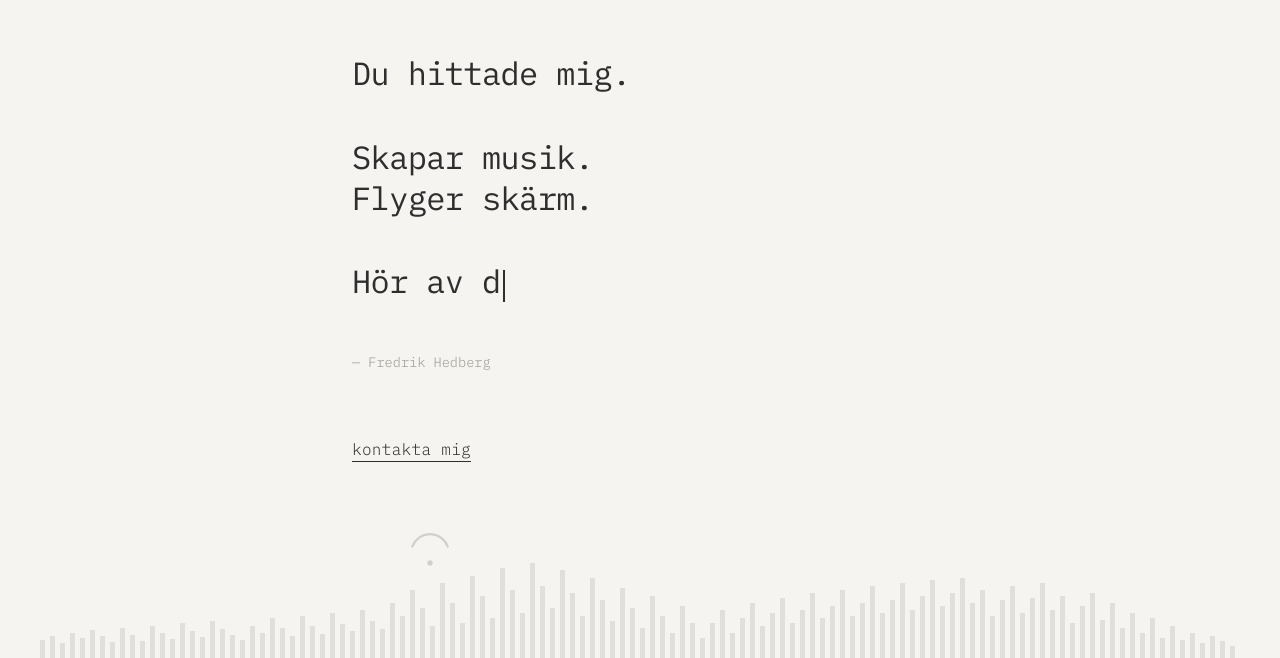
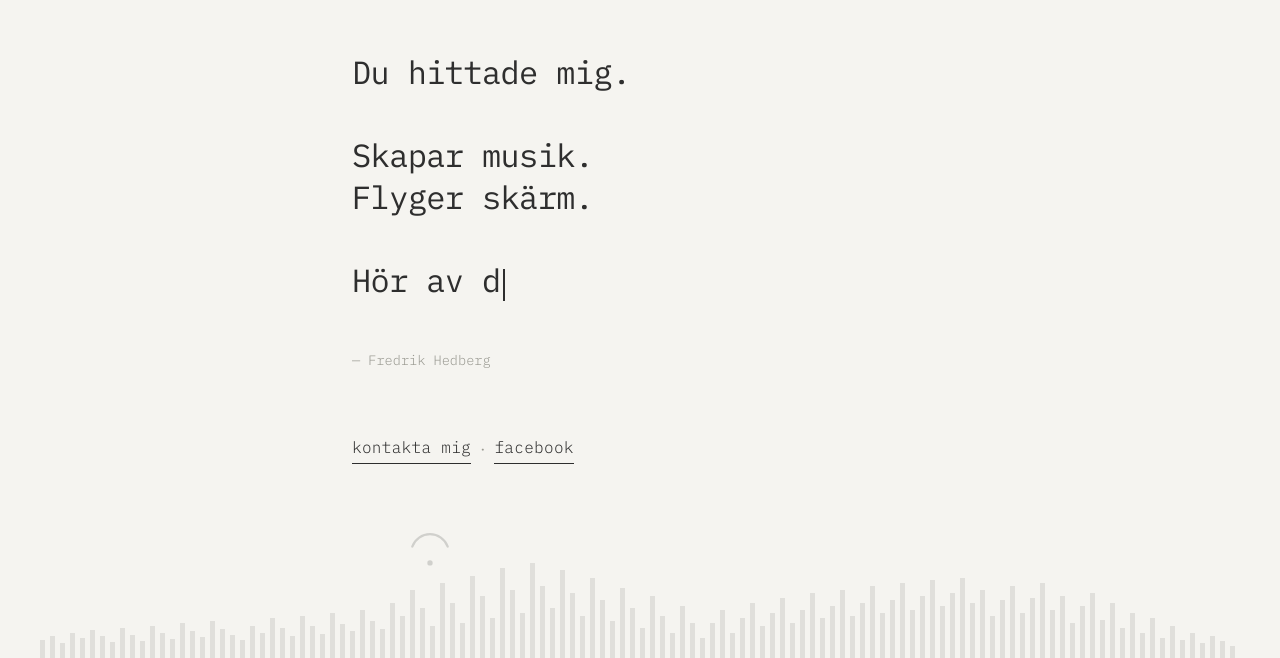
Before and after one commit to GitFredde/fredrikhedberg.se, a plain HTML site: page index.html in a window 1280 px wide. Shown: the part 142-800 px from the top of the page. Drawn offline with Linux system fonts and the light colour scheme.

Commit message:
småjusteringar kontakt

```diff
--- a/index.html
+++ b/index.html
@@ -138,10 +138,10 @@
         cursor: pointer;
         padding: 0 0 2px 0;
         letter-spacing: 0.02em;
+        text-decoration: none;
+        line-height: inherit;
         transition: color 0.2s var(--transition-ease),
                     border-color 0.2s var(--transition-ease);
-        opacity: 0;
-        animation: fade-in 0.6s var(--transition-ease) 3.2s forwards;
       }
 
       .contact-trigger:hover,
@@ -310,6 +310,46 @@
         opacity: 1;
       }
 
+      /* ─── Åtgärdsrad (kontakt + facebook) ───────────────────────── */
+      .action-row {
+        display: flex;
+        align-items: center;
+        gap: 0.4rem;
+        opacity: 0;
+        animation: fade-in 0.6s var(--transition-ease) 3.2s forwards;
+      }
+
+      .action-separator {
+        color: var(--color-subtle);
+        font-size: 1.1rem;
+        line-height: 1;
+      }
+
+      .social-link {
+        background: none;
+        border: none;
+        border-bottom: 1px solid var(--color-text);
+        color: var(--color-text);
+        font-family: var(--font-mono);
+        font-size: inherit;
+        font-weight: 300;
+        cursor: pointer;
+        padding: 0 0 2px 0;
+        letter-spacing: 0.02em;
+        text-decoration: none;
+        display: inline-block;
+        line-height: inherit;
+        transition: color 0.2s var(--transition-ease),
+                    border-color 0.2s var(--transition-ease);
+      }
+
+      .social-link:hover,
+      .social-link:focus-visible {
+        color: var(--color-subtle);
+        border-color: var(--color-subtle);
+        outline: none;
+      }
+
       @media (max-width: 600px) {
         .bg-illustration {
           height: 260px;
@@ -329,7 +369,7 @@
       @media (prefers-reduced-motion: reduce) {
         .label,
         .tagline,
-        .contact-trigger,
+        .action-row,
         .bg-illustration {
           animation: none;
           opacity: 1;
@@ -552,14 +592,26 @@
 
       <p class="tagline">— Fredrik Hedberg</p>
 
-      <button
-        class="contact-trigger"
-        type="button"
-        aria-haspopup="dialog"
-        aria-controls="contact-modal"
-      >
-        kontakta mig
-      </button>
+      <nav class="action-row" aria-label="Kontakt och sociala medier">
+        <a
+          class="contact-trigger"
+          role="button"
+          tabindex="0"
+          aria-haspopup="dialog"
+          aria-controls="contact-modal"
+        >
+          kontakta mig
+        </a>
+        <span class="action-separator" aria-hidden="true">·</span>
+        <a
+          class="social-link"
+          href="https://www.facebook.com/hedfred"
+          target="_blank"
+          rel="noopener noreferrer"
+        >
+          facebook
+        </a>
+      </nav>
 
     </main>
 
@@ -725,6 +777,12 @@
         }
 
         openBtn.addEventListener("click", openModal);
+        openBtn.addEventListener("keydown", (event) => {
+          if (event.key === "Enter" || event.key === " ") {
+            event.preventDefault();
+            openModal();
+          }
+        });
         closeBtn.addEventListener("click", closeModal);
 
         overlay.addEventListener("click", (event) => {
```
